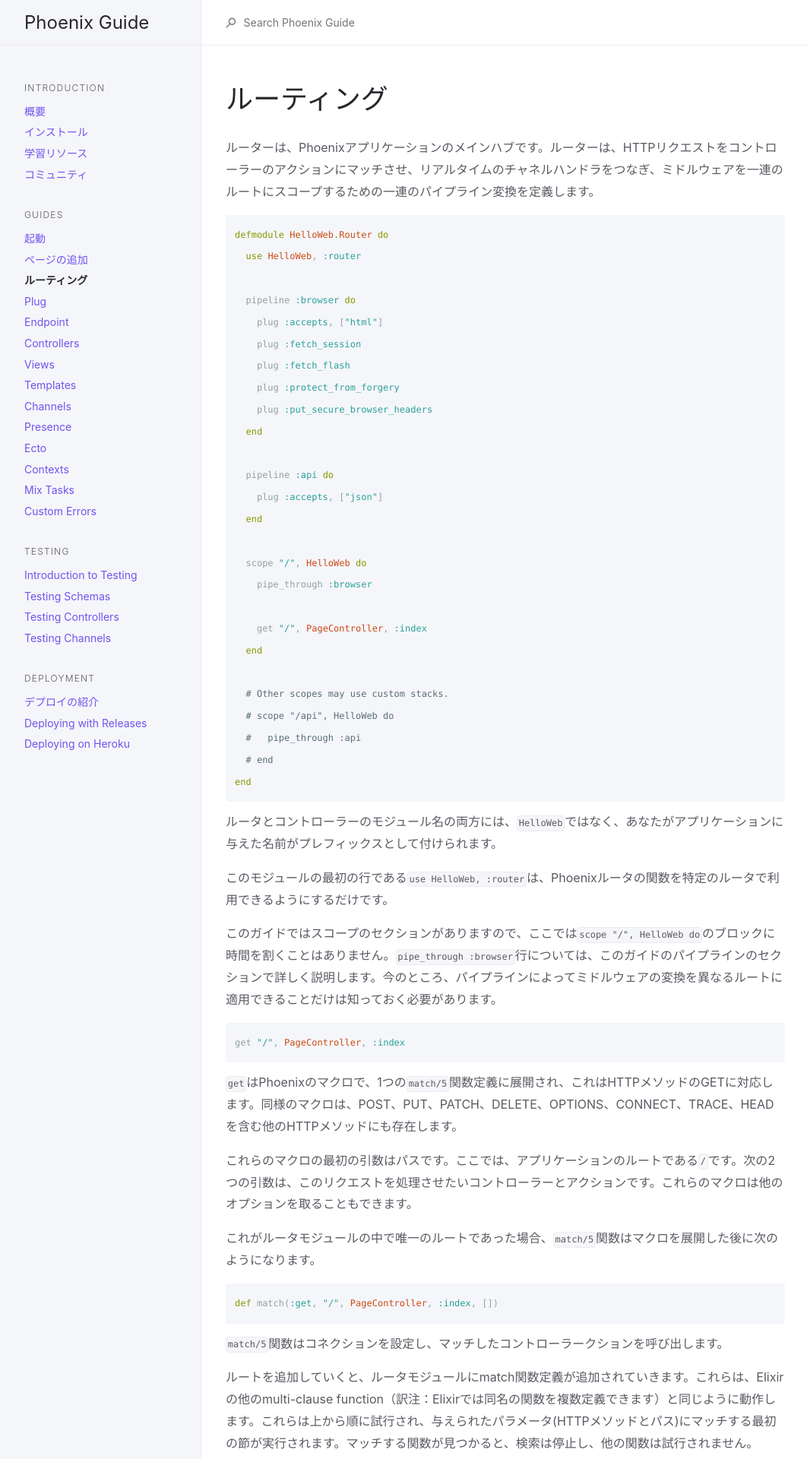
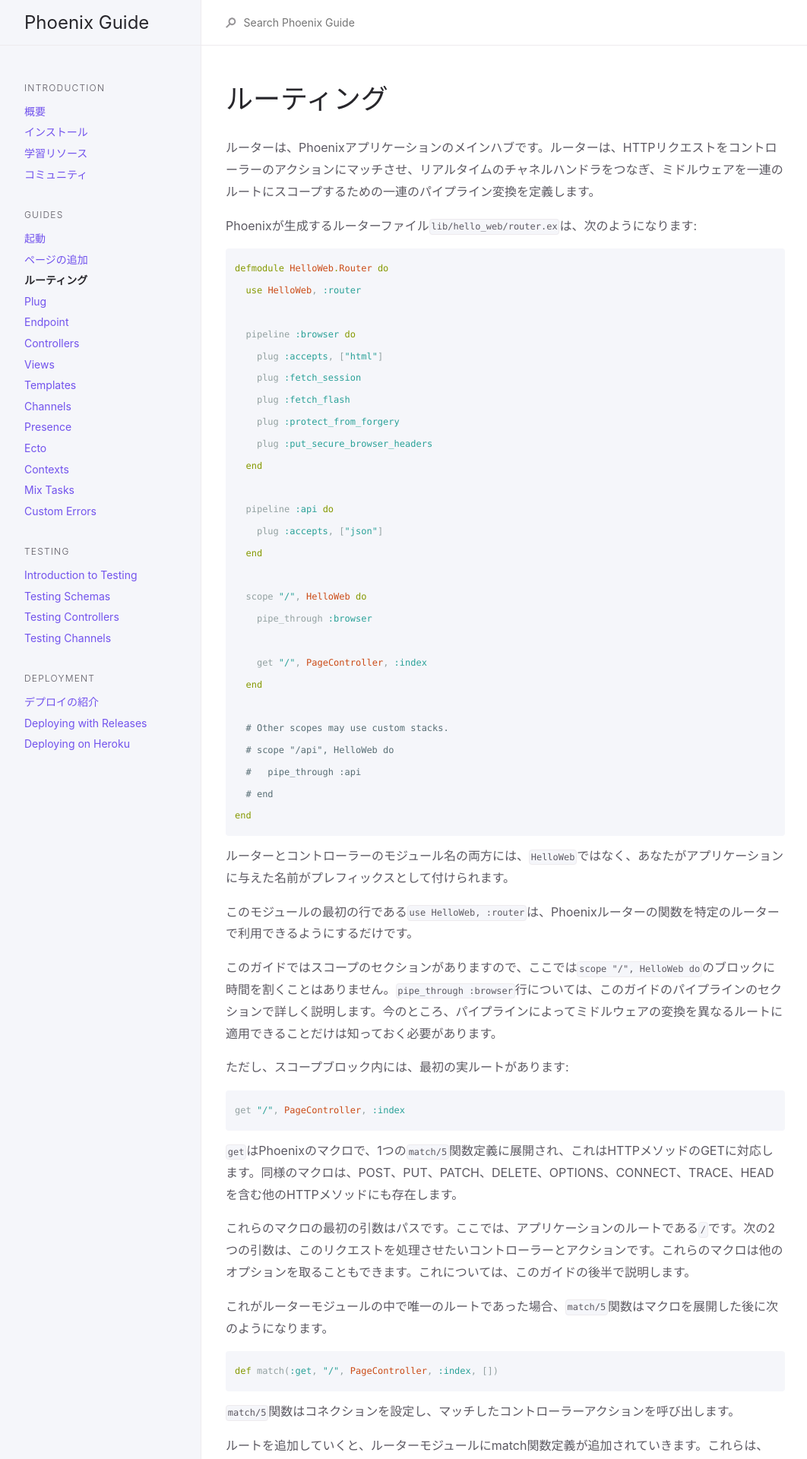
Before and after one commit to fukuoka-ex/phoenix-guide-ja, a Jekyll site: the page built from guides/1.4/routing.md, in a window 1280 px wide. Shown: the top 1920 px of the page at 76% size, without its empty margins (107-1169 px from the left). Built offline with Jekyll 4.4.1, drawn with Linux system fonts in a browser that asks for light colours; some of the changed text lies outside the part shown.

Commit message:
review
thanks @TORIFUKUKaiou !!

````diff
--- a/guides/1.4/routing.md
+++ b/guides/1.4/routing.md
@@ -9,6 +9,8 @@ hash: a61eb0644628e25add5f7ba5d69a337a2abd2e5d
 # ルーティング
 
 ルーターは、Phoenixアプリケーションのメインハブです。ルーターは、HTTPリクエストをコントローラーのアクションにマッチさせ、リアルタイムのチャネルハンドラをつなぎ、ミドルウェアを一連のルートにスコープするための一連のパイプライン変換を定義します。
+
+Phoenixが生成するルーターファイル`lib/hello_web/router.ex`は、次のようになります:
 
 ```elixir
 defmodule HelloWeb.Router do
@@ -39,11 +41,13 @@ defmodule HelloWeb.Router do
 end
 ```
 
-ルータとコントローラーのモジュール名の両方には、`HelloWeb`ではなく、あなたがアプリケーションに与えた名前がプレフィックスとして付けられます。
+ルーターとコントローラーのモジュール名の両方には、`HelloWeb`ではなく、あなたがアプリケーションに与えた名前がプレフィックスとして付けられます。
 
-このモジュールの最初の行である`use HelloWeb, :router`は、Phoenixルータの関数を特定のルータで利用できるようにするだけです。
+このモジュールの最初の行である`use HelloWeb, :router`は、Phoenixルーターの関数を特定のルーターで利用できるようにするだけです。
 
 このガイドではスコープのセクションがありますので、ここでは`scope "/", HelloWeb do`のブロックに時間を割くことはありません。`pipe_through :browser`行については、このガイドのパイプラインのセクションで詳しく説明します。今のところ、パイプラインによってミドルウェアの変換を異なるルートに適用できることだけは知っておく必要があります。
+
+ただし、スコープブロック内には、最初の実ルートがあります:
 
 ```elixir
 get "/", PageController, :index
@@ -51,23 +55,23 @@ get "/", PageController, :index
 
 `get`はPhoenixのマクロで、1つの`match/5`関数定義に展開され、これはHTTPメソッドのGETに対応します。同様のマクロは、POST、PUT、PATCH、DELETE、OPTIONS、CONNECT、TRACE、HEADを含む他のHTTPメソッドにも存在します。
 
-これらのマクロの最初の引数はパスです。ここでは、アプリケーションのルートである`/`です。次の2つの引数は、このリクエストを処理させたいコントローラーとアクションです。これらのマクロは他のオプションを取ることもできます。
+これらのマクロの最初の引数はパスです。ここでは、アプリケーションのルートである`/`です。次の2つの引数は、このリクエストを処理させたいコントローラーとアクションです。これらのマクロは他のオプションを取ることもできます。これについては、このガイドの後半で説明します。
 
-これがルータモジュールの中で唯一のルートであった場合、`match/5`関数はマクロを展開した後に次のようになります。
+これがルーターモジュールの中で唯一のルートであった場合、`match/5`関数はマクロを展開した後に次のようになります。
 
 ```elixir
 def match(:get, "/", PageController, :index, [])
 ```
 
-`match/5`関数はコネクションを設定し、マッチしたコントローラークションを呼び出します。
+`match/5`関数はコネクションを設定し、マッチしたコントローラーアクションを呼び出します。
 
-ルートを追加していくと、ルータモジュールにmatch関数定義が追加されていきます。これらは、Elixirの他のmulti-clause function（訳注：Elixirでは同名の関数を複数定義できます）と同じように動作します。これらは上から順に試行され、与えられたパラメータ(HTTPメソッドとパス)にマッチする最初の節が実行されます。マッチする関数が見つかると、検索は停止し、他の関数は試行されません。
+ルートを追加していくと、ルーターモジュールにmatch関数定義が追加されていきます。これらは、Elixirの他のmulti-clause function（訳注：Elixirでは同名の関数を複数定義できます）と同じように動作します。これらは上から順に試行され、与えられたパラメータ(HTTPメソッドとパス)にマッチする最初の節が実行されます。マッチする関数が見つかると、検索は停止し、他の関数は試行されません。
 
 つまり、コントローラーやアクションに関係なく、HTTPメソッドとパスを元にして、絶対にマッチしないルートを作ることができるということです。
 
-曖昧なルートを作成しても、ルータはコンパイルしますが、警告が表示されます。これを実際に見てみましょう。
+曖昧なルートを作成しても、ルーターはコンパイルしますが、警告が表示されます。これを実際に見てみましょう。
 
-ルータの`scope "/", HelloWeb do`ブロックの一番下にこのルートを定義します。
+ルーターの`scope "/", HelloWeb do`ブロックの一番下にこのルートを定義します。
 
 ```elixir
 get "/", RootController, :index
@@ -93,7 +97,7 @@ page_path  GET  /  HelloWeb.PageController :index
 
 ## リソース
 
-ルータは`get`,`post`,`put`などのHTTPメソッド以外のマクロもサポートしています。その中でもっとも重要なのは`resources`で、これは`match/5`関数の8つの関数定義に展開されます。
+ルーターは`get`,`post`,`put`などのHTTPメソッド用のマクロ以外のマクロもサポートしています。その中でもっとも重要なのは`resources`で、これは`match/5`関数の8つの関数定義に展開されます。
 
 このようにリソースを`lib/hello_web/router.ex`ファイルに追加してみましょう。
 
@@ -110,6 +114,8 @@ end
 
 次に、プロジェクトのルートに行って`mix phx.routes`を実行します。
 
+次のようなものが表示されるはずです:
+
 ```elixir
 user_path  GET     /users           HelloWeb.UserController :index
 user_path  GET     /users/:id/edit  HelloWeb.UserController :edit
@@ -125,14 +131,14 @@ user_path  DELETE  /users/:id       HelloWeb.UserController :delete
 
 これがHTTPメソッド、パス、コントローラーのアクションの標準的な表です。少し順番を変えて個別に見てみましょう。
 
-- `/users`へのGETリクエストは、`index`アクションを呼び出してすべてのユーザを表示します。
-- `/users/:id`へのGETリクエストは、IDを指定して`show`アクションを呼び出し、そのIDで識別されるユーザを表示します。
-- `/users/new`へのGETリクエストは`new`アクションを呼び出し、新しいユーザを作成するためのフォームを表示します。
-- `/users`へのPOSTリクエストは`create`アクションを呼び出し、新しいユーザをデータストアに保存します。
-- `/users/:id/edit`へのGETリクエストは、IDを指定して`edit`アクションを呼び出し、データストアからユーザを取得して編集用のフォームに情報を表示します。
-- PATCHリクエストを`/users/:id`に送ると、IDを指定して`update`アクションを呼び出し、更新されたユーザをデータストアに保存します。
-- また、`/users/:id`へのPUTリクエストも`update`アクションを呼び出し、IDを指定して更新されたユーザをデータストアに保存する。
-- DELETEリクエストを`/users/:id`に行うと、IDを指定して`delete`アクションを呼び出し、データストアから個々のユーザを削除します。
+- `/users`へのGETリクエストは、`index`アクションを呼び出してすべてのユーザーを表示します。
+- `/users/:id`へのGETリクエストは、IDを指定して`show`アクションを呼び出し、そのIDで識別されるユーザーーを表示します。
+- `/users/new`へのGETリクエストは`new`アクションを呼び出し、新しいユーザーを作成するためのフォームを表示します。
+- `/users`へのPOSTリクエストは`create`アクションを呼び出し、新しいユーザーをデータストアに保存します。
+- `/users/:id/edit`へのGETリクエストは、IDを指定して`edit`アクションを呼び出し、データストアからユーザーを取得して編集用のフォームに情報を表示します。
+- PATCHリクエストを`/users/:id`に送ると、IDを指定して`update`アクションを呼び出し、更新されたユーザーをデータストアに保存します。
+- また、`/users/:id`へのPUTリクエストも`update`アクションを呼び出し、IDを指定して更新されたユーザーをデータストアに保存する。
+- DELETEリクエストを`/users/:id`に行うと、IDを指定して`delete`アクションを呼び出し、データストアから個々のユーザーを削除します。
 
 これらのルートをすべて必要としない場合は、`:only`と`:except`オプションを使って選択できます。
 
@@ -189,7 +195,7 @@ end
 
 これは、`/jobs`で始まるすべてのルートが`HelloWeb.BackgroundJob.Plug`モジュールに送られることを意味します。
 
-パイプラインで`forward/4`マクロを使うこともできます。もしユーザが認証されていて管理者であることを確認して求人ページを表示させたい場合は、ルータに以下のように記述します。
+パイプラインで`forward/4`マクロを使うこともできます。もしユーザーが認証されていて管理者であることを確認してジョブページを表示させたい場合は、ルーター以下のように記述します。
 
 ```elixir
 defmodule HelloWeb.Router do
@@ -260,12 +266,12 @@ iex> HelloWeb.Router.Helpers.page_path(HelloWeb.Endpoint, :index)
 
 完全な`HelloWeb.Router.Helpers.page_path`名の代わりに`Routes.page_path`を使用できる理由は、`HelloWeb.Router.Helpers`はデフォルトで`view/0`定義（`lib/hello_web.ex`）内で`Routes`としてエイリアスされており、`use HelloWeb, :view`を通じてテンプレートで利用できるようになっているからです。もちろん、`HelloWeb.Router.Helpers.page_path(@conn, :index)`を代わりに使用することもできますが、簡潔さのためにエイリアスされたバージョンを使用するのが慣例です（エイリアスは、ビュー、コントローラー、テンプレートで使用するためだけに自動的に設定されることに注意してください。これらの外では、フルネームか、モジュール定義内で`alias HelloWeb.Router.Helpers, as. Routes`のようにエイリアスする必要があります）。詳細は [ビューガイド](views.html) を参照してください。
 
-これは、ルータ内のルートのパスを変更しなければならない場合に、非常に有益です。パスヘルパーはルートから動的に構築されるので、テンプレート内の`page_path`への呼び出しは今まで通り機能します。
+これは、ルーター内のルートのパスを変更しなければならない場合に、非常に有益です。パスヘルパーはルートから動的に構築されるので、テンプレート内の`page_path`への呼び出しは今まで通り機能します。
 
 
 ### パスヘルパーの詳細
 
-ユーザリソースのために`phx.routes`タスクを実行すると、出力の各行のパスヘルパー関数として`user_path`がリストアップされました。これはそれぞれのアクションに対して以下のように変換されます。
+ユーザーリソースのために`phx.routes`タスクを実行すると、出力の各行のパスヘルパー関数として`user_path`がリストアップされました。これはそれぞれのアクションに対して以下のように変換されます。
 
 ```elixir
 iex> alias HelloWeb.Router.Helpers, as: Routes
@@ -312,7 +318,7 @@ iex(3)> Routes.user_url(Endpoint, :index)
 
 ## ネストされたリソース
 
-Phoenixルータにリソースを入れ子にすることも可能です。例えば、`posts`リソースを持っていて、`users`と多対一の関係を持っているとします。つまり、1人のユーザが多くの投稿を作成することができ、個々の投稿は1人のユーザにしか属していないということです。これを表現するには、`lib/hello_web/router.ex`の中に次のような入れ子になったルートを追加します。
+Phoenixルーターにリソースを入れ子にすることも可能です。例えば、`posts`リソースを持っていて、`users`と多対一の関係を持っているとします。つまり、1人のユーザーが多くの投稿を作成することができ、個々の投稿は1人のユーザーにしか属していないということです。これを表現するには、`lib/hello_web/router.ex`の中に次のような入れ子になったルートを追加します。
 
 ```elixir
 resources "/users", UserController do
@@ -552,7 +558,7 @@ end
 
 これはネストされたルートだけに適用されるわけではありません。アプリケーションのすべてのルートをネスティングして、Phoenixアプリの名前のエイリアスを持つスコープの中に入れて、コントローラー名の中のアプリケーション名の重複を排除することもできます。
 
-Phoenixは、新しいアプリケーション用に生成されたルータの中ですでにこれを行っています（このセクションの最初の方を参照してください）。ここでは、`scope`宣言の中で`HelloWeb`を使用していることに注目してください。
+Phoenixは、新しいアプリケーション用に生成されたルーターの中ですでにこれを行っています（このセクションの最初の方を参照してください）。ここでは、`scope`宣言の中で`HelloWeb`を使用していることに注目してください。
 
 ```elixir
 defmodule HelloWeb.Router do
@@ -590,7 +596,7 @@ review_path  DELETE  /reviews/:id       HelloWeb.ReviewController :delete
   user_path  DELETE  /users/:id         HelloWeb.UserController :delete
 ```
 
-技術的にはスコープは入れ子にすることもできますが（リソースと同じように）、入れ子にしたスコープを使用することは一般的にはオススメできません。とはいえ、画像、レビュー、ユーザー用のリソースを定義したバージョン管理されたAPIがあったとしましょう。その場合、技術的には以下のようにバージョニングされたAPIのルートを設定できます。
+技術的にはスコープは入れ子にすることもできますが（リソースと同じように）、入れ子にしたスコープを使用することはコードを紛らわしく複雑にすることがあるので、一般的にはオススメできません。とはいえ、画像、レビュー、ユーザー用のリソースを定義したバージョン管理されたAPIがあったとしましょう。その場合、技術的には以下のようにバージョニングされたAPIのルートを設定できます。
 
 ```elixir
 scope "/api", HelloWeb.Api, as: :api do
@@ -683,9 +689,9 @@ post_path  DELETE  /posts/:id       AnotherAppWeb.PostController :delete
 
 ## パイプライン
 
-ルータで最初に見た行の一つである`pipe_through :browser`について語らずに、このガイドではかなり長い道のりを歩んできました。それを修正する時が来たのです。
+ルーターで最初に見た行の一つである`pipe_through :browser`について語らずに、このガイドではかなり長い道のりを歩んできました。それを語るときがきました。
 
-[概要ガイド](./introduction/overview.html)で、パイプラインのようにあらかじめ決められた順番でスタックされて実行可能なプラグインと説明したのを覚えていますか？ここでは、これらのプラグスタックがルータ内でどのように機能するのかを詳しく見ていきましょう。
+[概要ガイド](./introduction/overview.html)で、プラグをパイプラインのようにあらかじめ決められた順番でスタックされて実行可能なものだと説明したのを覚えていますか？ここでは、これらのプラグスタックがルーター内でどのように機能するのかを詳しく見ていきましょう。
 
 パイプラインとは、単純にプラグを特定の順番で積み上げて名前を付けたものです。これにより、リクエストの処理に関連した動作や変換をカスタマイズできます。Phoenixは、いくつかの一般的なタスク用のデフォルトのパイプラインを提供しています。必要に応じてパイプラインをカスタマイズしたり、新しいパイプラインを作成したりできます。
 
@@ -693,7 +699,7 @@ post_path  DELETE  /posts/:id       AnotherAppWeb.PostController :delete
 
 ### エンドポイントプラグ
 
-エンドポイントはすべてのリクエストに共通するすべてのプラグを整理し、それらをルータにディスパッチする前に適用します。デフォルトのEndpointプラグはかなり多くの作業を行います。ここでは順を追って説明します。
+エンドポイントはすべてのリクエストに共通するすべてのプラグを整理し、それらをルーターにディスパッチする前に適用します。デフォルトのEndpointプラグはかなり多くの作業を行います。ここでは順を追って説明します。
 
 - [Plug.Static](https://hexdocs.pm/plug/Plug.Static.html) - 静的なアセットを提供します。このプラグはロガーの前に来るので、静的アセットの提供はログに記録されません。
 
@@ -703,7 +709,7 @@ post_path  DELETE  /posts/:id       AnotherAppWeb.PostController :delete
 
 - [Plug.Logger](https://hexdocs.pm/plug/Plug.Logger.html) - 受信したリクエストをログに記録します。
 
-- [Plug.Parsers](https://hexdocs.pm/plug/Plug.Parsers.html) - 既知のパーサが利用可能な場合に、リクエストボディを解析します。デフォルトでは、パーサは urlencoded, multipart, json（with `jason`）をパースします。リクエストのcontent-typeが解析できない場合、リクエストボディはそのままになります。
+- [Plug.Parsers](https://hexdocs.pm/plug/Plug.Parsers.html) - 既知のパーサーが利用可能な場合に、リクエストボディを解析します。デフォルトでは、パーサーは urlencoded, multipart, json（with `jason`）をパースします。リクエストのcontent-typeが解析できない場合、リクエストボディはそのままになります。
 
 - [Plug.MethodOverride](https://hexdocs.pm/plug/Plug.MethodOverride.html) - 有効な`_method`パラメータを持つPOSTリクエストのリクエストメソッドをPUT、PATCH、DELETEに変換します。
 
@@ -712,11 +718,11 @@ post_path  DELETE  /posts/:id       AnotherAppWeb.PostController :delete
 - [Plug.Session](https://hexdocs.pm/plug/Plug.Session.html) - セッション管理を設定するプラグインです。
   このプラグインはセッションの取得方法を設定するだけなので、`fetch_session/2`はセッションを使う前に明示的に呼ばれなければならないことに注意してください。
 
-- [Plug.Router](https://hexdocs.pm/plug/Plug.Router.html) - ルータをリクエストサイクルに接続します。
+- [Plug.Router](https://hexdocs.pm/plug/Plug.Router.html) - ルーターをリクエストサイクルに接続します。
 
 ### `:browser`と`:api`パイプライン
 
-Phoenixはデフォルトで他の2つのパイプライン`:browser`と`:api`を定義しています。ルータはルートにマッチした後にこれらのパイプラインを呼び出します。
+Phoenixはデフォルトで他の2つのパイプライン`:browser`と`:api`を定義しています。それらを囲んでいるスコープで`pipe_through/1`を呼び出していると仮定すると、ルーターはルートにマッチした後にこれらのパイプラインを呼び出します。
 
 その名が示すように、`:browser`パイプラインはブラウザへのリクエストをレンダリングするルートの準備をします。`:api`パイプラインはapiのデータを生成するルートの準備をします。
 
@@ -724,11 +730,11 @@ Phoenixはデフォルトで他の2つのパイプライン`:browser`と`:api`
 
 現在のところ、`:api`パイプラインは`plug :accepts, ["json"]`しか定義していません。
 
-ルータはスコープ内で定義されたルート上でパイプラインを起動します。スコープが定義されていない場合、ルーターはルーター内のすべてのルートでパイプラインを呼び出します。入れ子になったスコープの使用はオススメしませんが (上記参照)、もし入れ子になったスコープの中で`pipe_through`を呼び出すと、ルータは親スコープからすべての`pipe_through`を呼び出し、その後に入れ子になったスコープを呼び出します。
+ルーターはスコープ内で定義されたルート上でパイプラインを起動します。スコープが定義されていない場合、ルーターはルーター内のすべてのルートでパイプラインを呼び出します。入れ子になったスコープの使用はオススメしませんが (上記参照)、もし入れ子になったスコープの中で`pipe_through`を呼び出すと、ルーターは親スコープからすべての`pipe_through`を呼び出し、その後に入れ子になったスコープを呼び出します。
 
 これらの単語はたくさんの単語を束ねています。その意味を理解するために、いくつかの例を見てみましょう。
 
-新しく生成されたPhoenixアプリケーションからルータを見てみましょう。
+新しく生成されたPhoenixアプリケーションからルーターを見てみましょう。今回は、apiスコープのコメントを外して、ルートを追加しました。
 
 ```elixir
 defmodule HelloWeb.Router do
@@ -761,13 +767,13 @@ defmodule HelloWeb.Router do
 end
 ```
 
-サーバがリクエストを受け入れるとき、リクエストは常に最初にEndpointのプラグを通過し、その後、パスとHTTPメソッドにマッチしようとします。
+サーバーがリクエストを受け入れるとき、リクエストは常に最初にEndpointのプラグを通過し、その後、パスとHTTPメソッドにマッチしようとします。
 
-リクエストが最初のルートであるGET `/`にマッチしたとしましょう。ルータはまずそのリクエストを`PageController` `index` アクションへディスパッチする前に`:browser`パイプラインを経由してパイプし、セッションデータの取得、フラッシュの取得、クロスサイトリクエストフォージェリ対策を行います。
+リクエストが最初のルートであるGET `/`にマッチしたとしましょう。ルーターはまずそのリクエストを`PageController` `index` アクションへディスパッチする前に`:browser`パイプラインを経由してパイプし、セッションデータの取得、フラッシュの取得、クロスサイトリクエストフォージェリ対策を行います。
 
-逆に、リクエストが`resources/2`マクロで定義されたルートのいずれかにマッチした場合、ルータは`:api`パイプライン（現在は何もしていません）を通ってリクエストをパイプし、`HelloWeb.ReviewController`の正しいアクションにディスパッチします。
+逆に、リクエストが`resources/2`マクロで定義されたルートのいずれかにマッチした場合、ルーターは`:api`パイプライン（現在は何もしていません）を通ってリクエストをパイプし、`HelloWeb.ReviewController`の正しいアクションにディスパッチします。
 
-アプリケーションがブラウザ用のビューしかレンダリングしないことがわかっていれば、スコープと同様に`api`スコープを取り除くことで、ルータをかなり単純化できます。
+アプリケーションがブラウザ用のビューしかレンダリングしないことがわかっていれば、スコープと同様に`api`スコープを取り除くことで、ルーターをかなり単純化できます。
 
 
 ```elixir
@@ -790,7 +796,7 @@ defmodule HelloWeb.Router do
 end
 ```
 
-すべてのスコープを削除すると、ルータはすべてのルートで`:browser`パイプラインを強制的に呼び出します。
+すべてのスコープを削除すると、ルーターはすべてのルートで`:browser`パイプラインを強制的に呼び出します。
 
 これらの考えをもう少し広げてみましょう。リクエストを`:browser`と1つ以上のカスタムパイプラインの両方にパイプする必要がある場合はどうでしょうか？単純にパイプラインのリストをパイプスルーするだけで、Phoenixはそれらのパイプラインを順番に起動します。
 
@@ -848,7 +854,7 @@ end
 
 ### 新しいパイプラインの作成
 
-Phoenixでは、ルーター内の任意の場所に独自のパイプラインを作成できます。これを行うには、`pipeline/2`マクロをこれらの引数で呼び出します。
+Phoenixでは、ルーター内の任意の場所に独自のパイプラインを作成できます。これを行うには、`pipeline/2`マクロをこれらの引数で呼び出します。これらの2つの引数は、新しいパイプラインの名前のためのatomと実行したいすべてのプラグをもったブロックです。
 
 ```elixir
 defmodule HelloWeb.Router do
````
Also changed, not shown: other parts of guides/1.4/routing.md (+2 -2 lines).
